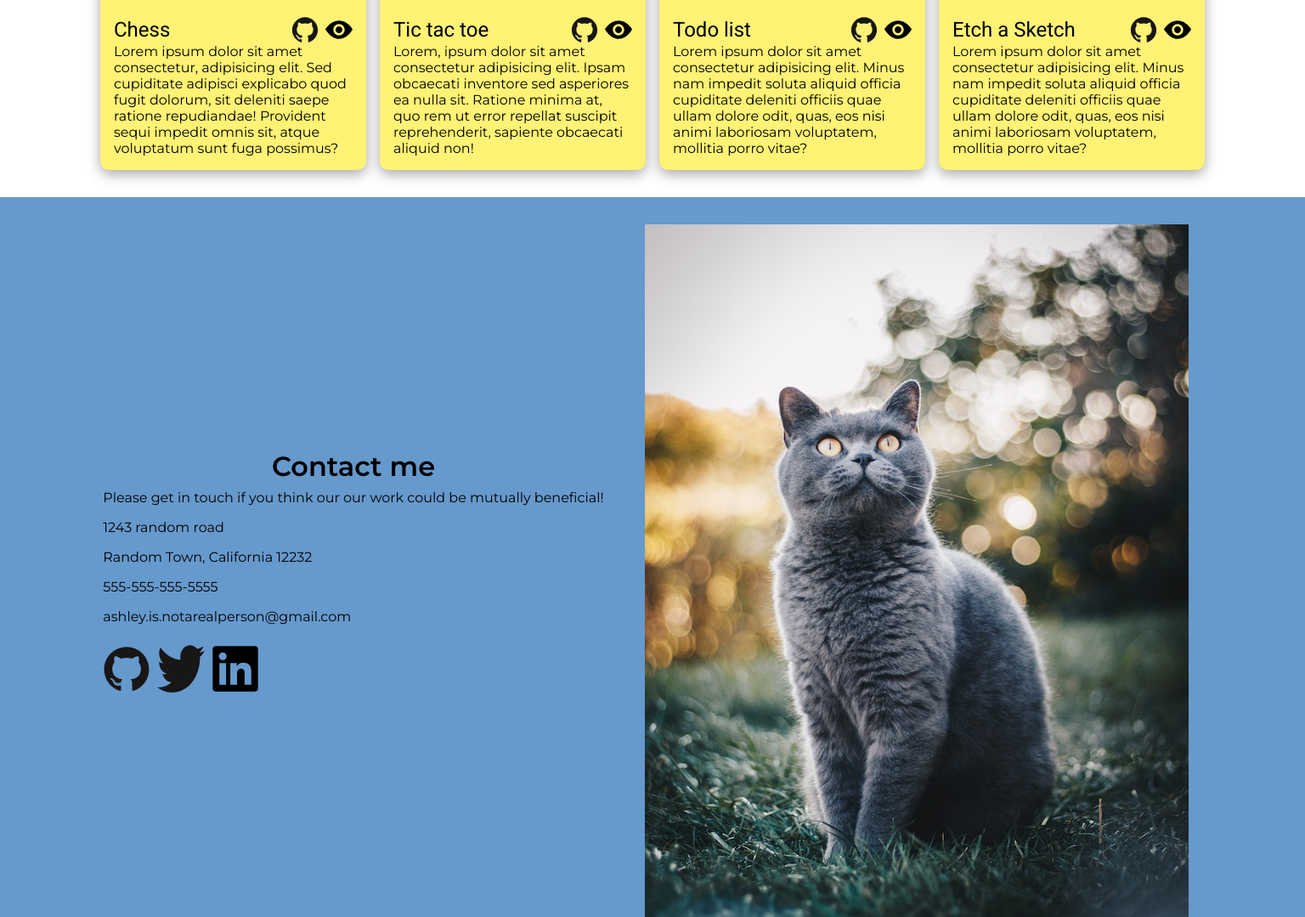
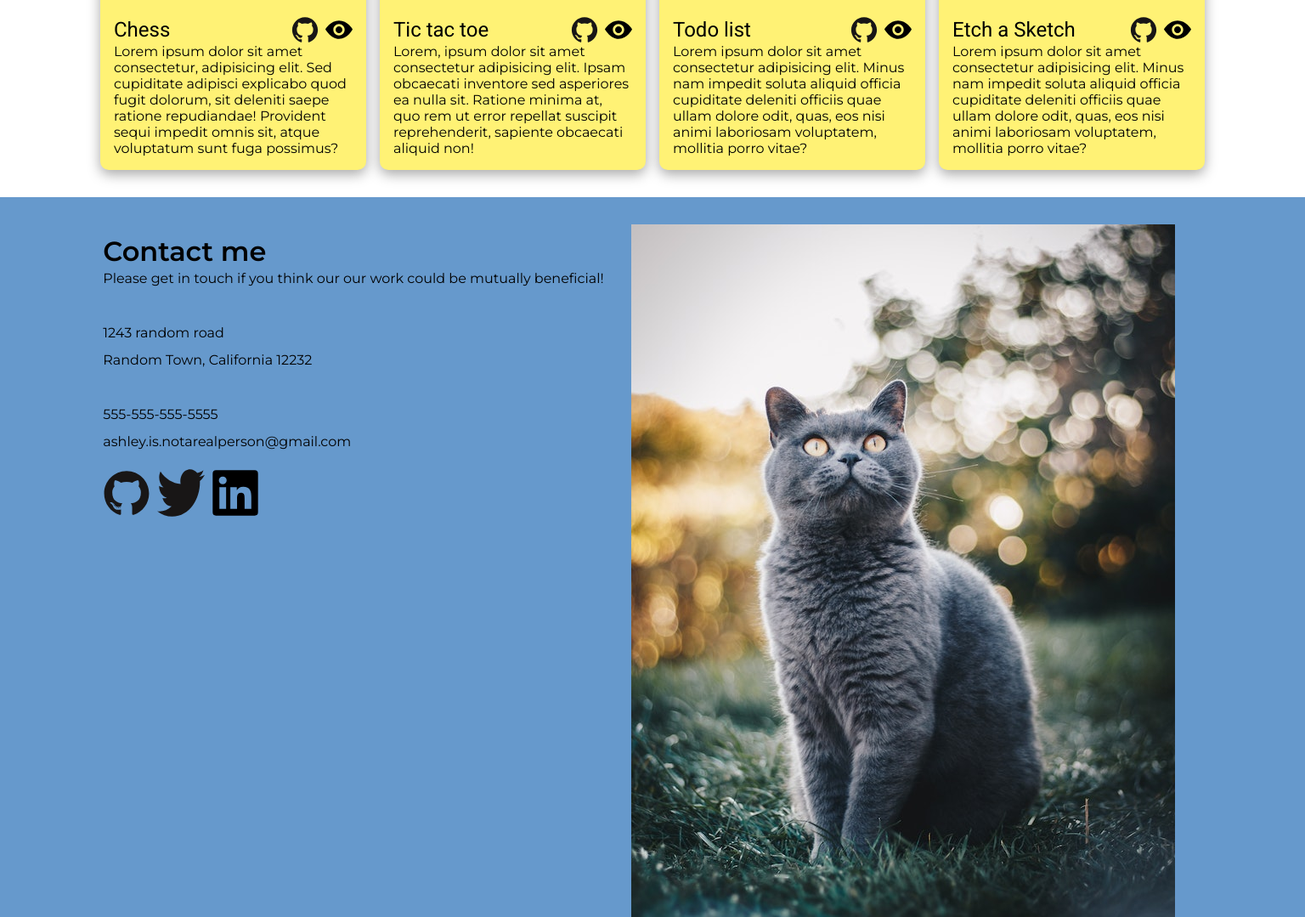
Before and after one commit to aleksandar-code/Portfolio, a plain HTML site: page index.html in a window 1536 px wide. Shown: the part 888-1967 px from the top of the page at 85% size. Drawn offline with Linux system fonts and the light colour scheme.

Commit message:
Style desktop tablet mobile

```diff
--- a/style.css
+++ b/style.css
@@ -239,7 +239,20 @@ main {
 
   .contact .links {
     align-self: flex-start;
-    margin-left: 1rem;
+  }
+
+  .contact {
+    text-align: left;
+    align-items: unset;
+    line-height: 2rem;
+  }
+
+  .contact p {
+    padding: 0;
+  }
+
+  .address {
+    padding: 2rem 0;
   }
 }
 
@@ -256,6 +269,10 @@ main {
 
   .main {
     margin: 0 auto;
+  }
+
+  .contact {
+    align-items: unset;
   }
 
   .portrait {
```
